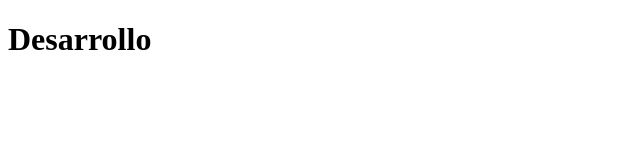
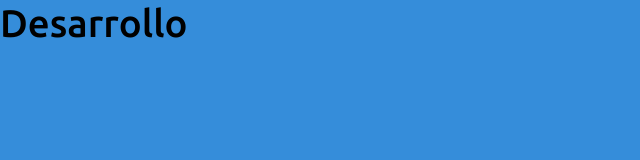
Before and after one commit to MaatReef/clinicaMedica, a plain HTML site: page index.html in a window 1280 px wide. Shown: the whole page, without its empty margins (0-640 px from the left). Drawn offline with nearby package versions, Linux system fonts and the light colour scheme.

Commit message:
Detalles

```diff
--- a/css/styles.css
+++ b/css/styles.css
@@ -0,0 +1,40 @@
+/* Fuentes */
+@import url('https://fonts.googleapis.com/css2?family=Ubuntu:ital,wght@0,400;0,500;1,300&display=swap');
+
+/* Al definir el 60% para el font-size, estandarizamos y luego usamos rem, 3 rem serán 30px */
+html {
+    box-sizing: border-box;
+    font-size: 60.0%; /* 1REM = 10px */
+}
+*, *:before, *:after {
+    margin: 0;
+	padding: 0;
+}
+/* Variables en la raíz para futuros usos, colores a modificar de acuerdo al gusto*/
+/* Manera de usar variables  */
+/* background: var(--color-pri); */
+/* font-size: var(--font-family); */
+:root{
+    --color-black: #000;
+    --color-white: #fff;
+
+    --color-pri: #358dda;
+    --color-pri-tinte: #2048ab;
+    --color-pri-claro: #12a9db;
+
+    --color-aluminium-claro: #eeeeec;
+    --color-aluminium-medium: #ded7cf;
+    --color-aluminium-oscuro: #babdb6;
+
+    --font-family: 'Ubuntu', sans-serif;
+}
+
+body{
+    background-color: var(--color-pri);
+}
+/* Ejemplo de uso */
+.titlePrincipal{
+    color: var(--color-black);
+    font-family: var(--font-family);
+    font-size: 4rem;
+}
--- a/index.html
+++ b/index.html
@@ -5,9 +5,16 @@
     <meta http-equiv="X-UA-Compatible" content="IE=edge">
     <meta name="viewport" content="width=device-width, initial-scale=1.0">
     <title>Clínica Médica</title>
+    <!-- Estilos Bootstrap -->
+    <link href="https://cdn.jsdelivr.net/npm/bootstrap@5.2.1/dist/css/bootstrap.min.css" rel="stylesheet" integrity="sha384-iYQeCzEYFbKjA/T2uDLTpkwGzCiq6soy8tYaI1GyVh/UjpbCx/TYkiZhlZB6+fzT" crossorigin="anonymous">
+    <!-- Estilos Propios -->
     <link rel="stylesheet" href="css/styles.css">
 </head>
 <body>
-    <h1>Desarrollo</h1>
+    <h1 class="titlePrincipal">Desarrollo</h1>
+
+
+    <!-- Javascript de Bootstrap de ser necesario -->
+    <!-- <script src="https://cdn.jsdelivr.net/npm/bootstrap@5.2.1/dist/js/bootstrap.bundle.min.js" integrity="sha384-u1OknCvxWvY5kfmNBILK2hRnQC3Pr17a+RTT6rIHI7NnikvbZlHgTPOOmMi466C8" crossorigin="anonymous"></script> -->
 </body>
 </html>
```
Also changed, not shown: 1 other file.
